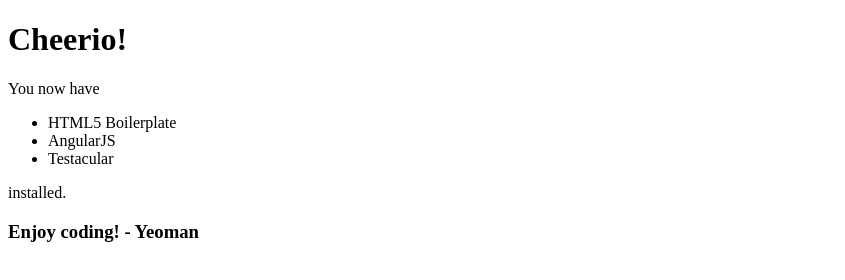
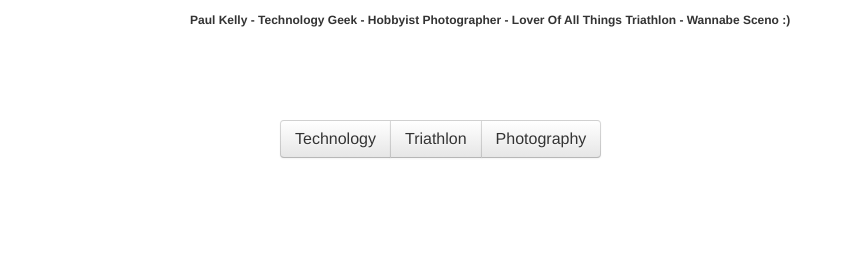
Before and after one commit to pkelly03/peekay, a website: page app/index.html in a window 1280 px wide. Shown: the whole page, without its empty margins (0-845 px from the left). Drawn offline with Linux system fonts and the light colour scheme.

Commit message:
Added buttons

```diff
--- a/app/index.html
+++ b/app/index.html
@@ -9,6 +9,7 @@
         <title></title>
         <meta name="description" content=""/>
         <meta name="viewport" content="width=device-width"/>
+        <link rel="stylesheet" href="styles/bootstrap.css"/>
         <link rel="stylesheet" href="styles/main.css"/>
 
     </head>
--- a/app/styles/main.css
+++ b/app/styles/main.css
@@ -1 +1,4 @@
 /* Will be compiled down to a single stylesheet with your sass files */
+#menu {
+    margin: 10%;
+}
--- a/app/views/main.html
+++ b/app/views/main.html
@@ -1,9 +1,21 @@
-<div class="hero-unit">
-  <h1>Cheerio!</h1>
-  <p>You now have</p>
-  <ul>
-      <li ng-repeat="thing in awesomeThings">{{thing}}</li>
-  </ul>
-  <p>installed.</p>
-  <h3>Enjoy coding! - Yeoman</h3>
+<div class="container-narrow">
+
+<div class="container-fluid">
+  <h6>Paul Kelly - Technology Geek - Hobbyist Photographer - Lover Of All Things Triathlon - Wannabe Sceno :) </h6>
+
+<div id="menu" class="btn-group">
+     <a id="technology" class="btn btn-large">
+       Technology
+     </a>
+     <a id="training" class="btn btn-large" href="training">
+       Triathlon
+     </a>
+     <a id="photography" class="btn btn-large" href="photography">
+       Photography
+     </a>
 </div>
+
+</div>
+
+
+</div>
```
Also changed, not shown: 1 other file.
